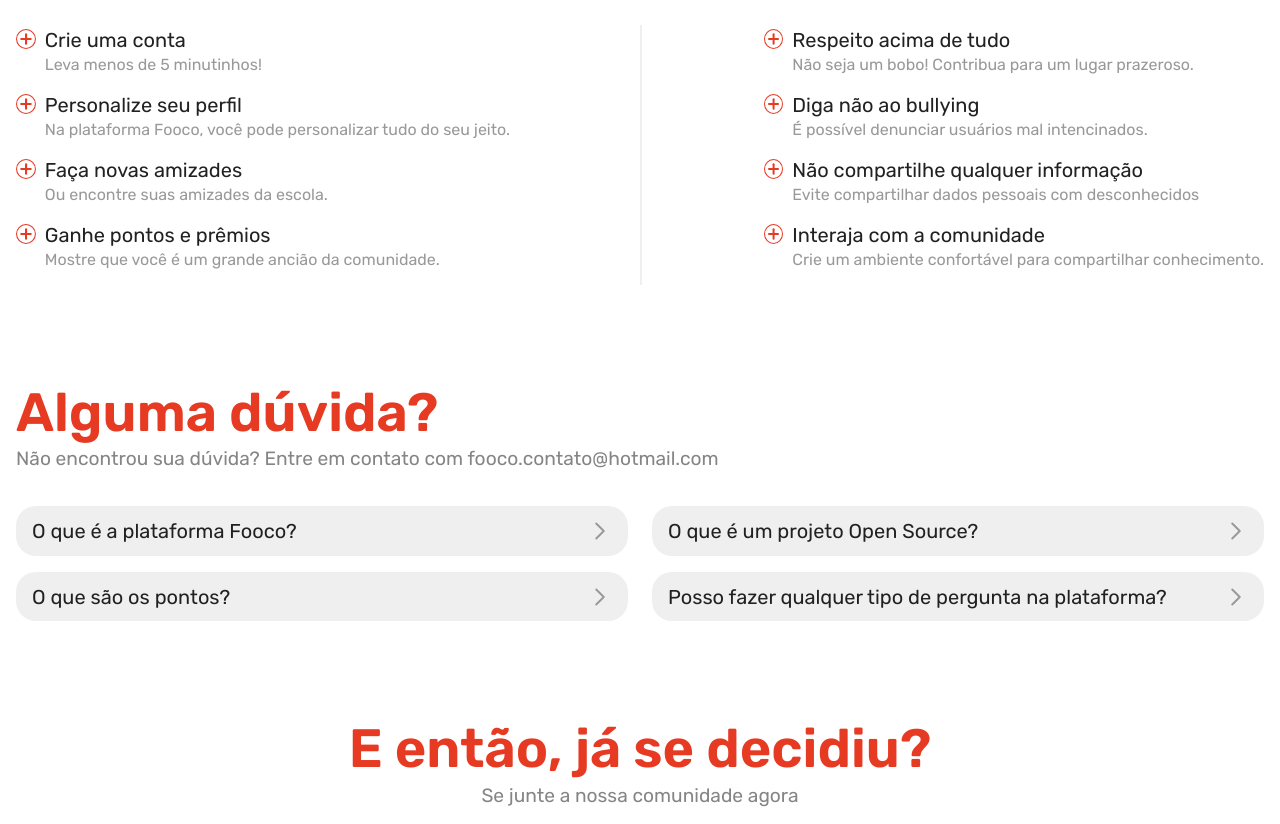
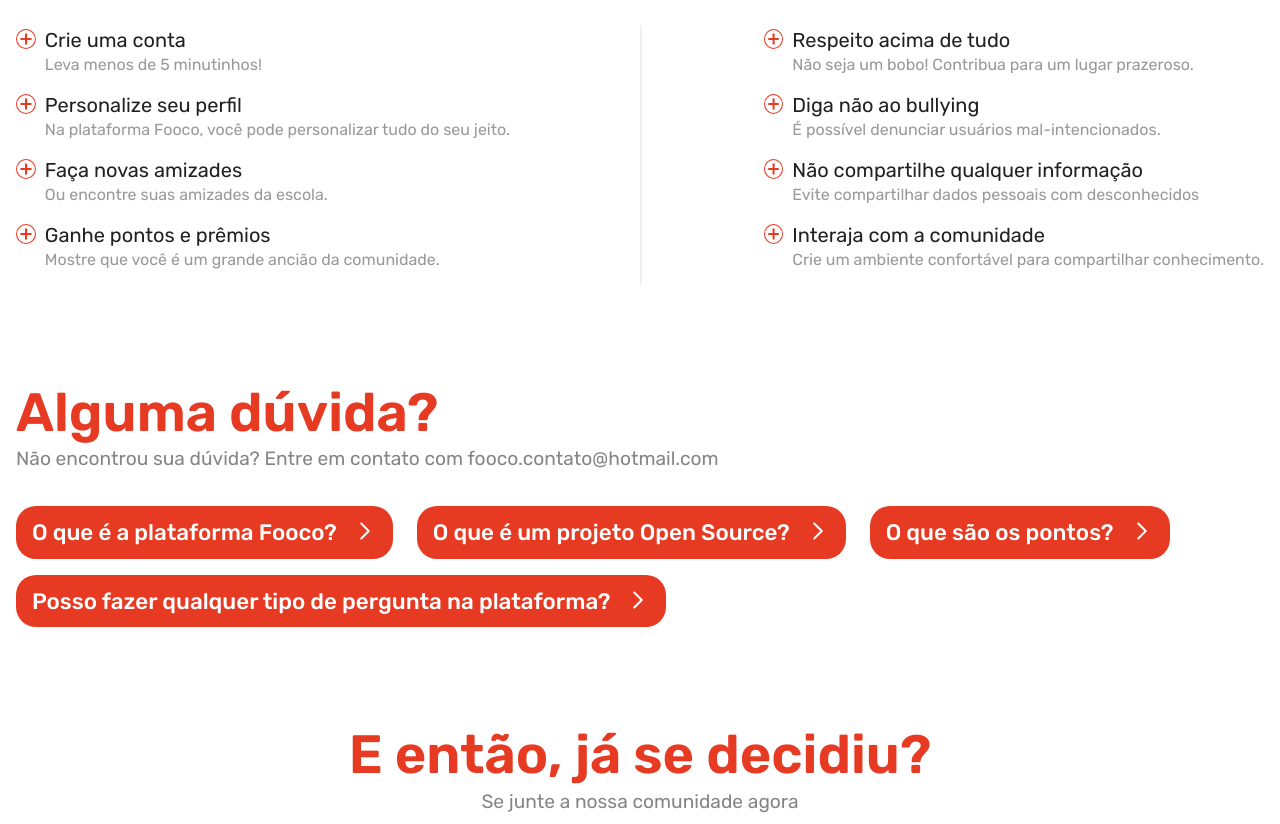
Before and after one commit to leeool/fooco-frontend, a React (Vite) app: page /comecar in a window 1280 px wide. Shown: the part 1080-1904 px from the top of the page. Built offline with nearby package versions, Linux system fonts and the light colour scheme.

Commit message:
⚡️ feat: improve main page

```diff
--- a/src/components/Accordion/index.tsx
+++ b/src/components/Accordion/index.tsx
@@ -1,7 +1,8 @@
 import React from "react"
 import * as Accordion from "@radix-ui/react-accordion"
-import { Container } from "./style"
+import { Container, Item, RootContainer, Header } from "./style"
 import { ReactComponent as Seta } from "@assets/icons/seta-baixo.svg"
+import { LayoutGroup, motion, spring } from "framer-motion"
 
 interface IPropsAccordion {
   items: {
@@ -19,27 +20,44 @@ interface TriggerProps {
 const index = ({ items, className }: IPropsAccordion) => {
   return (
     <Container>
-      <Accordion.Root type="single" collapsible className={className}>
+      <RootContainer
+        type="single"
+        collapsible
+        className={className}
+        forwardedAs={motion.div}
+        transition={{ layout: { duration: 0.5 }, duration: 1 }}
+      >
         {items.map(({ content, header }) => (
-          <Accordion.Item value={header} className="item" key={header}>
+          <Item
+            value={header}
+            key={header}
+            forwardedAs={motion.div}
+            layout
+            animate={{ transition: { type: "spring", duration: 2 } }}
+          >
             <AccordionTrigger className="trigger">{header}</AccordionTrigger>
             <Accordion.Content className="content">
               <div className="content-text">{content}</div>
             </Accordion.Content>
-          </Accordion.Item>
+          </Item>
         ))}
-      </Accordion.Root>
+      </RootContainer>
     </Container>
   )
 }
 
 const AccordionTrigger = ({ children, className }: TriggerProps) => (
-  <Accordion.Header className={className}>
+  <Header
+    className={className}
+    forwardedAs={motion.div}
+    layout
+    animate={{ transition: { type: "spring", duration: 1 } }}
+  >
     <Accordion.Trigger>
       {children}
       <Seta />
     </Accordion.Trigger>
-  </Accordion.Header>
+  </Header>
 )
 
 export default index
--- a/src/components/Accordion/style.tsx
+++ b/src/components/Accordion/style.tsx
@@ -1,63 +1,54 @@
+import { AccordionHeader, AccordionItem, Root } from "@radix-ui/react-accordion"
 import styled from "styled-components"
 
-export const Container = styled.div`
-  .item {
-    background-color: ${({ theme }) => theme.backgroundColor.tertiary};
+export const Item = styled(AccordionItem)`
   max-width: 100%;
   border-radius: 20px;
   overflow: hidden;
   transition: none;
+  height: fit-content;
 
   &[data-state="closed"] {
     height: fit-content;
   }
 
-    &[data-state="open"]:hover {
-      .trigger button {
-        background-color: ${({ theme }) =>
-          theme.backgroundColor.alternativeState};
+  &:hover {
+    filter: brightness(1.2);
   }
-      background-color: ${({ theme }) =>
-        theme.backgroundColor.alternativeState};
-    }
-  }
+`
 
+export const RootContainer = styled(Root)``
+
+export const Header = styled(AccordionHeader)``
+
+export const Container = styled.div`
   .trigger button {
     display: flex;
     justify-content: space-between;
-    font-size: 1.25rem;
-    font-weight: 400;
+    gap: 1rem;
+    font-size: 1.4rem;
+    font-weight: 500;
     transition: none;
     padding: 0.8rem 1rem;
     font-family: "Rubik", sans-serif;
     width: 100%;
     text-align: start;
-    color: ${({ theme }) => theme.textColor.subtitle};
-    background-color: ${({ theme }) => theme.backgroundColor.tertiary};
+    color: #fff;
+    background-color: ${({ theme }) => theme.backgroundColor.secondary};
     cursor: pointer;
 
     svg path {
-      stroke: ${({ theme }) => theme.textColor.details};
+      stroke: #fff;
     }
 
     svg {
       rotate: -90deg;
       transition: 300ms ease-in-out rotate;
-    }
-
-    &[data-state="closed"]:hover {
-      background-color: ${({ theme }) =>
-        theme.backgroundColor.alternativeState};
+      width: 1.5rem;
     }
   }
 
   .trigger button[data-state="open"] {
-    color: ${({ theme }) => theme.textColor.title};
-
-    svg path {
-      stroke: ${({ theme }) => theme.textColor.title};
-    }
-
     svg {
       rotate: 0deg;
       transition: 300ms ease-in-out rotate;
@@ -70,8 +61,8 @@ export const Container = styled.div`
     height: 2px;
     width: calc(100% - 2rem);
     position: absolute;
-    background-color: ${({ theme }) => theme.backgroundColor.details};
-    opacity: 0.5;
+    background-color: #fff;
+    opacity: 0.7;
     left: 1rem;
   }
 
@@ -79,6 +70,8 @@ export const Container = styled.div`
     overflow: hidden;
     position: relative;
     font-family: "Roboto", sans-serif;
+    background-color: ${({ theme }) => theme.backgroundColor.secondary};
+    width: auto;
   }
   .content[data-state="open"] {
     animation: slideDown 300ms ease-out;
@@ -90,8 +83,8 @@ export const Container = styled.div`
   .content-text {
     padding: 1rem;
     line-height: 1.5;
-    font-size: 1rem;
-    color: ${({ theme }) => theme.textColor.subtitle};
+    font-size: 1.2rem;
+    color: #fff;
   }
 
   @media (max-width: 600px) {
--- a/src/components/DropdownMenu/style.tsx
+++ b/src/components/DropdownMenu/style.tsx
@@ -3,7 +3,8 @@ import styled from "styled-components"
 import {
   DropdownMenuArrow,
   DropdownMenuContent,
-  DropdownMenuItem,
+  DropdownMenuRadioGroup,
+  DropdownMenuRadioItem,
   DropdownMenuTrigger,
 } from "@radix-ui/react-dropdown-menu"
 
@@ -39,34 +40,51 @@ export const Content = styled(DropdownMenuContent)`
   box-shadow: 0 0.2rem 0.5rem rgba(0, 0, 0, 0.2);
 `
 
-export const Item = styled(DropdownMenuItem)`
+export const Item = styled(DropdownMenuRadioItem)`
   & > * {
     font-size: 1.3rem;
     display: flex;
-    border-radius: 5px;
-    color: ${({ theme }) => theme.textColor.title};
-    background-color: ${({ theme }) => theme.backgroundColor.primary};
     font-weight: 500;
     place-items: center;
     padding: 0.2rem 2rem;
     transition: none;
     cursor: pointer;
     gap: 0.6rem;
+    color: ${({ theme }) => theme.backgroundColor.secondary};
 
     svg {
       display: flex;
       width: 1.8rem;
       height: 1.8rem;
     }
+  }
 
-    &:hover {
-      background-color: ${({ theme }) => theme.backgroundColor.secondary};
-      transition: none;
+  &:hover {
+    background-color: ${({ theme }) => theme.backgroundColor.secondary};
+    * {
       color: #fff;
     }
   }
+
+  &[data-state="checked"] {
+    background-color: ${({ theme }) => theme.backgroundColor.secondary};
+
+    * {
+      color: #fff;
+    }
+  }
+  border-radius: 5px;
+  transition: none;
+  overflow: hidden;
 `
 
 export const Arrow = styled(DropdownMenuArrow)`
   fill: ${({ theme }) => theme.backgroundColor.secondary};
 `
+
+export const RadioGroup = styled(DropdownMenuRadioGroup)`
+  overflow: hidden;
+  display: flex;
+  flex-direction: column;
+  gap: 0.3rem;
+`
--- a/src/components/Form/Button/style.tsx
+++ b/src/components/Form/Button/style.tsx
@@ -20,15 +20,16 @@ export const ButtonContainer = styled.button<Props>`
   max-height: 100%;
   text-align: center;
   background-color: ${({ theme }) => theme.backgroundColor.primary};
+  width: 100%;
 
   svg {
     width: 2rem;
     height: 2rem;
   }
 
-  &[data-loading="true"] {
+  &:disabled {
     cursor: wait;
-    filter: opacity(0.6);
+    filter: opacity(0.5) grayscale(0.2);
 
     svg {
       animation: spin 2s linear infinite;
--- a/src/components/Form/InputButton/style.tsx
+++ b/src/components/Form/InputButton/style.tsx
@@ -19,6 +19,7 @@ export const Container = styled.div`
     }
 
     button {
+      width: fit-content;
       border-top-left-radius: 0;
       border-bottom-left-radius: 0;
       text-transform: uppercase;
--- a/src/components/ToggleThemeMenu/index.tsx
+++ b/src/components/ToggleThemeMenu/index.tsx
@@ -9,6 +9,7 @@ const index = () => {
 
   return (
     <DropdownMenu
+      values={["dark", "light"]}
       classTrigger="dropdown-menu"
       trigger={<>{selectedTheme === "light" ? <Sun /> : <Moon />}</>}
       item={[
--- a/src/helpers/animations.tsx
+++ b/src/helpers/animations.tsx
@@ -1,5 +1,9 @@
 const animateLeft = {
-  hidden: { x: -200, opacity: 0 },
+  hidden: {
+    x: -200,
+    opacity: 0,
+    viewport: { once: false, amount: 0.1 },
+  },
   visible: {
     x: 0,
     opacity: 1,
@@ -14,7 +18,11 @@ const animateLeft = {
 }
 
 const animateRight = {
-  hidden: { x: 200, opacity: 0 },
+  hidden: {
+    x: 200,
+    opacity: 0,
+    viewport: { once: false, amount: 0.1 },
+  },
   visible: {
     x: 0,
     opacity: 1,
--- a/src/pages/MainPage/index.tsx
+++ b/src/pages/MainPage/index.tsx
@@ -21,11 +21,15 @@ import useUserStore from "src/stores/UseUserStore"
 import UseCreateUserStore from "src/stores/form/UseCreateUserStore"
 import { motion } from "framer-motion"
 import { animateLeft, animateRight } from "src/helpers/animations"
+import UseMatchWindowSize from "src/hooks/UseWindowSize"
+import Input from "@components/Form/Input"
+import Button from "@components/Form/Button"
 
 const MainPage = () => {
   const { setEmail } = UseCreateUserStore()
   const navigate = useNavigate()
   const { isLoggedIn, loading } = useUserStore()
+  const match = UseMatchWindowSize(600)
 
   const handleEmail = (e: React.ChangeEvent<HTMLInputElement>) => {
     setEmail(e.target.value)
@@ -35,7 +39,6 @@ const MainPage = () => {
     e.preventDefault()
     navigate("/entrar/criar")
   }
-
   if (loading) return <div>Carregando...</div>
   if (isLoggedIn) return <Navigate to="/" replace />
   return (
@@ -54,6 +57,20 @@ const MainPage = () => {
             ajuda outras pessoas e aprende coisas novas com estudantes de
             qualquer lugar do mundo.
           </Paragraph>
+          {match ? (
+            <div style={{ display: "grid", gap: "0.8rem" }}>
+              <Input
+                type="email"
+                id="fazerparte"
+                placeholder="seuemail@email.com"
+                icon={<Letter />}
+                onChange={handleEmail}
+              />
+              <Button variant="solid" onClick={handleClick}>
+                Fazer Parte
+              </Button>
+            </div>
+          ) : (
             <InputButton
               button={"Fazer Parte"}
               buttonIcon={<Seta />}
@@ -63,6 +80,7 @@ const MainPage = () => {
               onChange={handleEmail}
               onClick={handleClick}
             />
+          )}
         </motion.div>
         <motion.div
           variants={animateRight}
@@ -76,15 +94,15 @@ const MainPage = () => {
       </InicioContainer>
       <BarContainer>
         <ul className="list">
-          <li>
+          <motion.li variants={animateLeft} initial="hidden" animate="visible">
             <Globe />
             <p>Usuários do mundo todo</p>
-          </li>
-          <li>
+          </motion.li>
+          <motion.li variants={animateLeft} initial="hidden" animate="visible">
             <Lock />
             <p>Projeto open source</p>
-          </li>
-          <li>
+          </motion.li>
+          <motion.li variants={animateLeft} initial="hidden" animate="visible">
             <svg
               xmlns="http://www.w3.org/2000/svg"
               fill="none"
@@ -100,7 +118,7 @@ const MainPage = () => {
             </svg>
 
             <p>Ganhe pontos e recompensas</p>
-          </li>
+          </motion.li>
         </ul>
         <div className="slogan">
           <h3>
@@ -182,7 +200,7 @@ const MainPage = () => {
               viewport={{ ...animateRight.visible.viewport }}
             >
               <h3>Diga não ao bullying</h3>
-              <p>É possível denunciar usuários mal intencinados.</p>
+              <p>É possível denunciar usuários mal-intencionados.</p>
             </motion.li>
             <motion.li
               variants={animateRight}
@@ -230,7 +248,7 @@ const MainPage = () => {
                 header: "O que é um projeto Open Source?",
                 content: (
                   <>
-                    O termo em inglês “open source” significa “código aberto” e
+                    O termo em inglês “open source” quer dizer “código aberto” e
                     se refere ao código-fonte de um site ou aplicativo que pode
                     ser compartilhado com outros usuários.
                   </>
@@ -244,7 +262,7 @@ const MainPage = () => {
               {
                 header: "Posso fazer qualquer tipo de pergunta na plataforma?",
                 content:
-                  "Caso sua pergunta seja ofensiva, infringindo as regras da plataforma, você pode ser punido ou silenciado por tempo inderminado.",
+                  "Caso sua pergunta seja ofensiva, infringindo as regras da plataforma, você pode ser punido ou silenciado por tempo indeterminado.",
               },
             ]}
           />
@@ -258,6 +276,20 @@ const MainPage = () => {
           <Paragraph size="xl">Se junte a nossa comunidade agora</Paragraph>
         </div>
         <div className="input">
+          {match ? (
+            <div style={{ display: "grid", gap: "0.8rem" }}>
+              <Input
+                type="email"
+                id="fazerparte"
+                placeholder="seuemail@email.com"
+                icon={<Letter />}
+                onChange={handleEmail}
+              />
+              <Button variant="solid" onClick={handleClick}>
+                Fazer Parte
+              </Button>
+            </div>
+          ) : (
             <InputButton
               button={"Fazer Parte"}
               buttonIcon={<Seta />}
@@ -267,6 +299,7 @@ const MainPage = () => {
               onChange={handleEmail}
               onClick={handleClick}
             />
+          )}
         </div>
       </DecidiuContainer>
     </Container>
--- a/src/pages/MainPage/styles.tsx
+++ b/src/pages/MainPage/styles.tsx
@@ -108,15 +108,40 @@ export const BarContainer = styled.section`
   }
 
   .slogan span {
-    background-color: #fff;
     color: ${({ theme }) => theme.textColor.title};
     padding: 0 0.5rem;
-    border-radius: 10px;
+    position: relative;
+    z-index: 100;
+
+    &::before {
+      content: "";
+      background-color: #fff;
+      width: 0;
+      height: 100%;
+      display: block;
+      position: absolute;
+      border-radius: 10px;
+      z-index: -1;
+      top: 0;
+      left: 0;
+      animation: sloganAnimation 0.8s ease forwards;
+      animation-delay: 0.8s;
+    }
   }
 
   *::selection {
     background-color: #efefef;
     color: ${({ theme }) => theme.textColor.title};
+  }
+
+  @keyframes sloganAnimation {
+    from {
+      width: 0;
+    }
+
+    to {
+      width: 100%;
+    }
   }
 `
 
@@ -203,8 +228,8 @@ export const ComecarContainer = styled.section`
 export const DuvidaContainer = styled.section`
   .duvidas {
     margin-top: 2rem;
-    display: grid;
-    grid-template-columns: 1fr 1fr;
+    display: flex;
+    flex-flow: row wrap;
     column-gap: 1.5rem;
     row-gap: 1rem;
   }
```
Also changed, not shown: src/components/DropdownMenu/index.tsx (+14 -12 lines), src/components/Form/Button/index.tsx (+5 -7 lines). Lines whose indentation alone changed are shown as unchanged.
